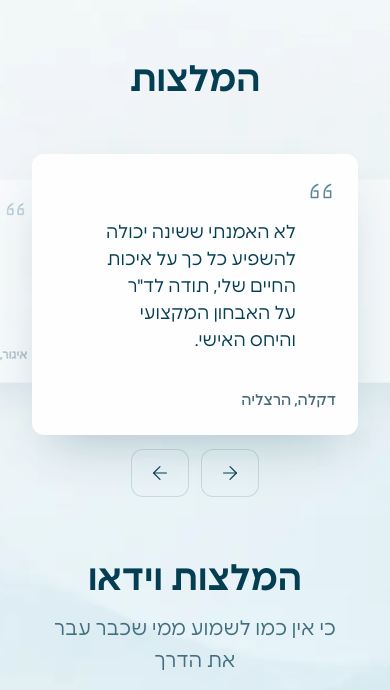
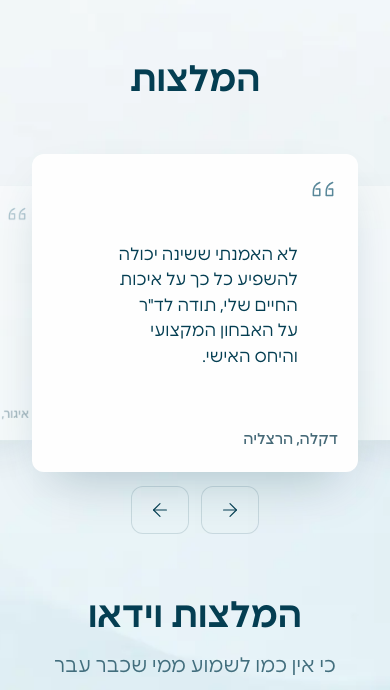
Before and after one commit to Aba280352/sofia-medical, a plain HTML site: page index.html in a window 390 px wide. Shown: the part 5320-6010 px from the top of the page. Drawn offline with Linux system fonts and the light colour scheme.

Commit message:
Reviews carousel: one even card height on phones, short reviews centred
Co-Authored-By: Claude Opus 5.5 <noreply@anthropic.com>

```diff
--- a/assets/css/reviews.css
+++ b/assets/css/reviews.css
@@ -69,11 +69,17 @@
   .sm-reviews__head .btn + .btn { margin-inline-start: 0; }
 }
 
-/* Phones: each card keeps its own height (see fit() in reviews.js) */
+/* Phones: all cards share the height of the tallest review (fit() in reviews.js);
+   the name stays pinned to the bottom so short and long reviews line up */
 @media (max-width: 767px) {
   .sm-carousel { --card-h: 0px; }
-  .sm-carousel__track { transition: height .35s var(--ease-out); }
-  .sm-review__name { margin-top: 0; padding-top: 16px; }
+  /* short reviews sit in the middle of the card instead of leaving a gap above the name */
+  .sm-review__quote { flex: 1 1 auto; display: flex; align-items: center; }
+  .sm-review__name { margin-top: 0; }
+}
+@media (max-width: 480px) {
+  .sm-review { padding: 20px; }
+  .sm-review__quote { font-size: 17px; line-height: 1.5; margin-top: 12px; }
 }
 
 /* Left to right languages: next points right, previous points left */
--- a/assets/js/reviews.js
+++ b/assets/js/reviews.js
@@ -18,7 +18,6 @@
     const w = cards[0].offsetWidth;
     return matchMedia("(max-width: 1024px)").matches ? 0.86 * w : 360;
   };
-  const phone = matchMedia("(max-width: 767px)");
   const wrap = (d) => ((d % N) + N * 1.5) % N - N / 2; // range -N/2 .. N/2
 
   function render() {
@@ -38,8 +37,6 @@
       c.toggleAttribute("inert", !isCenter);
       c.setAttribute("aria-hidden", String(!isCenter));
     });
-    // phones: the track follows the height of the card in the middle
-    if (phone.matches) track.style.height = cards[center].offsetHeight + "px";
   }
 
   function animateTo(target) {
@@ -109,14 +106,13 @@
   track.addEventListener("pointerup", end);
   track.addEventListener("pointercancel", end);
 
-  // every card gets the height of the tallest review, so no text overflows.
-  // Phones: one card at a time, so each card keeps its own height (no empty
-  // gap under short reviews); the track still reserves the tallest height.
+  // every card gets the height of the tallest review (phones included), so all
+  // cards line up and no text overflows; the name is pinned to the card bottom.
   function fit() {
     cards.forEach((c) => { c.style.height = "auto"; });
     const h = Math.max(...cards.map((c) => c.offsetHeight));
-    if (!phone.matches) cards.forEach((c) => { c.style.height = h + "px"; });
-    if (!phone.matches) track.style.height = h + "px";
+    cards.forEach((c) => { c.style.height = h + "px"; });
+    track.style.height = h + "px";
   }
   addEventListener("resize", () => { fit(); render(); });
   document.fonts?.ready.then(() => { fit(); render(); });
```
Also changed, not shown: 1 other file.
